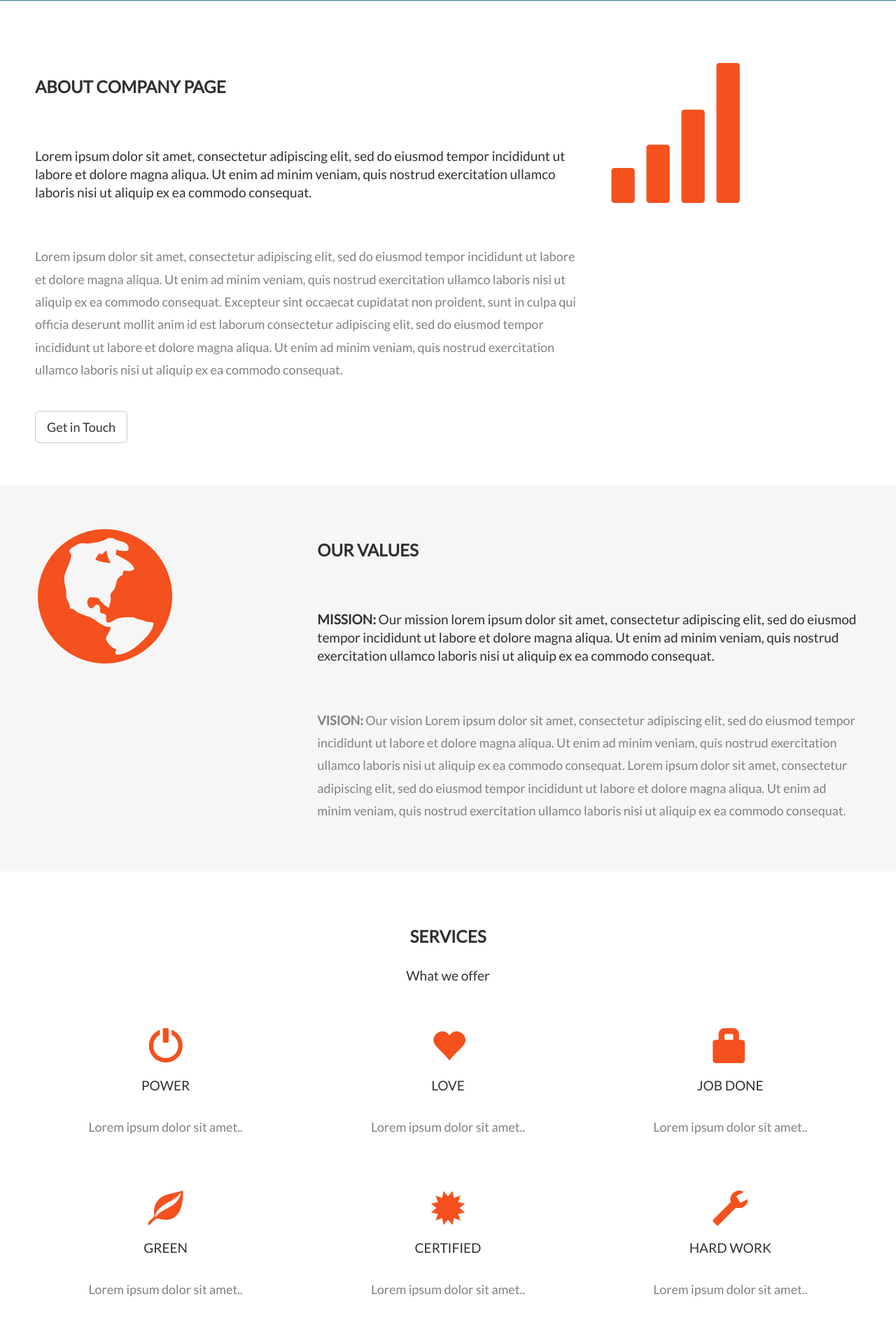
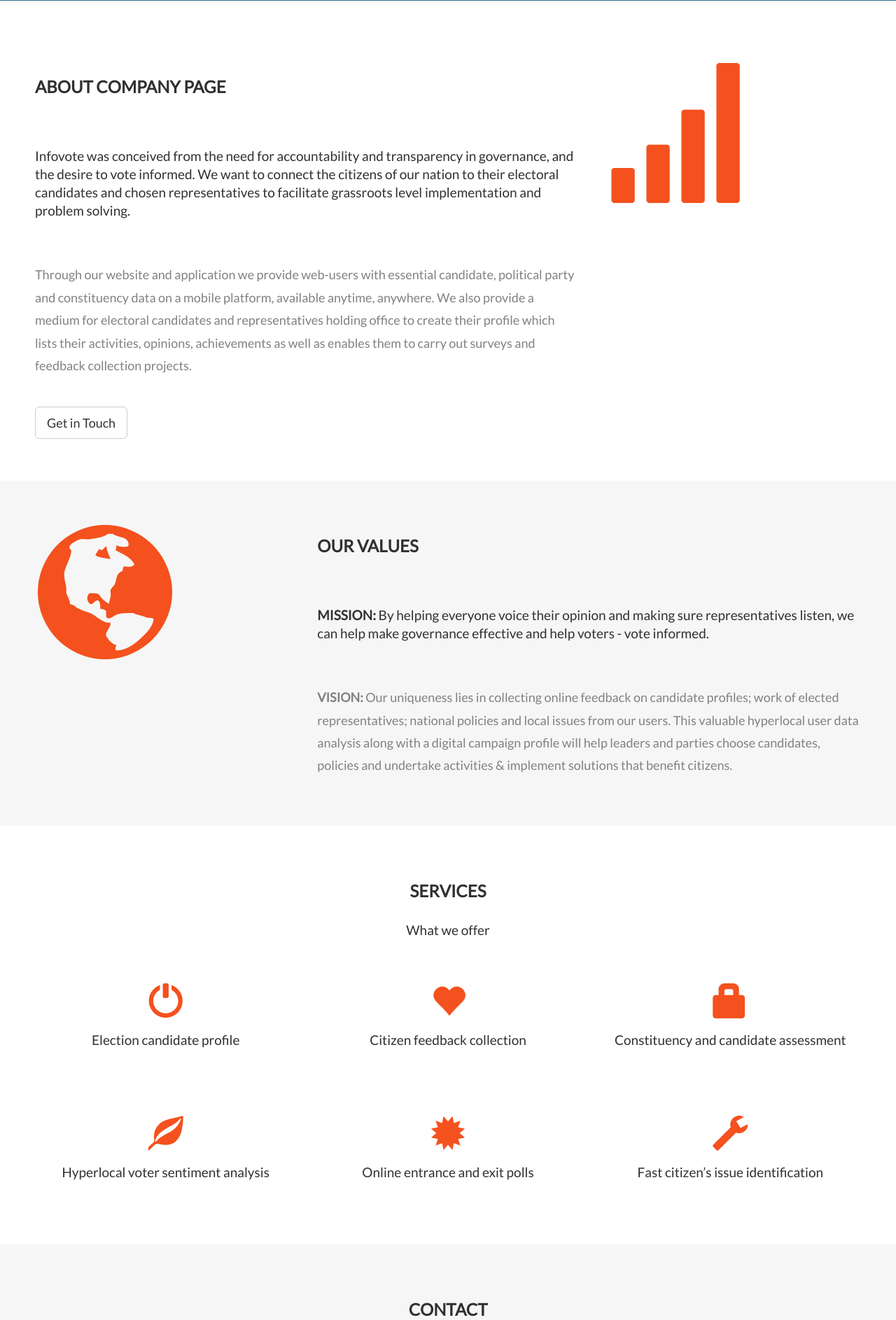
Before and after one commit to himanshurawlani/InfoVote, a Django app: page /info/ in a window 1280 px wide. Shown: the part 418-2304 px from the top of the page at 70% size. Run offline with Django 3.2, Linux system fonts and the light colour scheme; some libraries are stand-ins or nearby versions.

Commit message:
Updated homepage

```diff
--- a/info/templates/info/home.html
+++ b/info/templates/info/home.html
@@ -275,8 +275,9 @@
   <div class="row">
     <div class="col-sm-8">
       <h2>About Company Page</h2><br>
-      <h4>Lorem ipsum dolor sit amet, consectetur adipiscing elit, sed do eiusmod tempor incididunt ut labore et dolore magna aliqua. Ut enim ad minim veniam, quis nostrud exercitation ullamco laboris nisi ut aliquip ex ea commodo consequat.</h4><br>
-      <p>Lorem ipsum dolor sit amet, consectetur adipiscing elit, sed do eiusmod tempor incididunt ut labore et dolore magna aliqua. Ut enim ad minim veniam, quis nostrud exercitation ullamco laboris nisi ut aliquip ex ea commodo consequat. Excepteur sint occaecat cupidatat non proident, sunt in culpa qui officia deserunt mollit anim id est laborum consectetur adipiscing elit, sed do eiusmod tempor incididunt ut labore et dolore magna aliqua. Ut enim ad minim veniam, quis nostrud exercitation ullamco laboris nisi ut aliquip ex ea commodo consequat.</p>
+      <h4>Infovote was conceived from the need for accountability and transparency in governance, and the desire to vote informed. We want to connect the citizens of our nation to their electoral candidates and chosen representatives to facilitate grassroots level implementation and problem solving.</h4><br>
+      <p>Through our website and application we provide web-users with essential candidate, political party and constituency data on a mobile platform, available anytime, anywhere.
+      We also provide a medium for electoral candidates and representatives holding office to create their profile which lists their activities, opinions, achievements as well as enables them to carry out surveys and feedback collection projects. </p>
       <br><button class="btn btn-default btn-lg">Get in Touch</button>
     </div>
     <div class="col-sm-4">
@@ -292,9 +293,8 @@
     </div>
     <div class="col-sm-8">
       <h2>Our Values</h2><br>
-      <h4><strong>MISSION:</strong> Our mission lorem ipsum dolor sit amet, consectetur adipiscing elit, sed do eiusmod tempor incididunt ut labore et dolore magna aliqua. Ut enim ad minim veniam, quis nostrud exercitation ullamco laboris nisi ut aliquip ex ea commodo consequat.</h4><br>
-      <p><strong>VISION:</strong> Our vision Lorem ipsum dolor sit amet, consectetur adipiscing elit, sed do eiusmod tempor incididunt ut labore et dolore magna aliqua. Ut enim ad minim veniam, quis nostrud exercitation ullamco laboris nisi ut aliquip ex ea commodo consequat.
-      Lorem ipsum dolor sit amet, consectetur adipiscing elit, sed do eiusmod tempor incididunt ut labore et dolore magna aliqua. Ut enim ad minim veniam, quis nostrud exercitation ullamco laboris nisi ut aliquip ex ea commodo consequat.</p>
+      <h4><strong>MISSION:</strong> By helping everyone voice their opinion and making sure representatives listen, we can help make governance effective and help voters - vote informed.</h4><br>
+      <p><strong>VISION:</strong> Our uniqueness lies in collecting online feedback on candidate profiles; work of elected representatives; national policies and local issues from our users. This valuable hyperlocal user data analysis along with a digital campaign profile will help leaders and parties choose candidates, policies and undertake activities & implement solutions that benefit citizens.</p>
     </div>
   </div>
 </div>
@@ -307,36 +307,36 @@
   <div class="row slideanim">
     <div class="col-sm-4">
       <span class="glyphicon glyphicon-off logo-small"></span>
-      <h4>POWER</h4>
-      <p>Lorem ipsum dolor sit amet..</p>
+      <h4>Election candidate profile</h4>
+      <!--<p>Lorem ipsum dolor sit amet..</p>-->
     </div>
     <div class="col-sm-4">
       <span class="glyphicon glyphicon-heart logo-small"></span>
-      <h4>LOVE</h4>
-      <p>Lorem ipsum dolor sit amet..</p>
+      <h4>Citizen feedback collection</h4>
+      <!--<p>Lorem ipsum dolor sit amet..</p>-->
     </div>
     <div class="col-sm-4">
       <span class="glyphicon glyphicon-lock logo-small"></span>
-      <h4>JOB DONE</h4>
-      <p>Lorem ipsum dolor sit amet..</p>
+      <h4>Constituency and candidate assessment</h4>
+      <!--<p>Lorem ipsum dolor sit amet..</p>-->
     </div>
   </div>
   <br><br>
   <div class="row slideanim">
     <div class="col-sm-4">
       <span class="glyphicon glyphicon-leaf logo-small"></span>
-      <h4>GREEN</h4>
-      <p>Lorem ipsum dolor sit amet..</p>
+      <h4>Hyperlocal voter sentiment analysis</h4>
+      <!--<p>Lorem ipsum dolor sit amet..</p>-->
     </div>
     <div class="col-sm-4">
       <span class="glyphicon glyphicon-certificate logo-small"></span>
-      <h4>CERTIFIED</h4>
-      <p>Lorem ipsum dolor sit amet..</p>
+      <h4>Online entrance and exit polls</h4>
+      <!--<p>Lorem ipsum dolor sit amet..</p>-->
     </div>
     <div class="col-sm-4">
       <span class="glyphicon glyphicon-wrench logo-small"></span>
-      <h4 style="color:#303030;">HARD WORK</h4>
-      <p>Lorem ipsum dolor sit amet..</p>
+      <h4 style="color:#303030;">Fast citizen’s issue identification</h4>
+      <!--<p>Lorem ipsum dolor sit amet..</p>-->
     </div>
   </div>
 </div>
@@ -347,9 +347,9 @@
   <div class="row">
     <div class="col-sm-5">
       <p>Contact us and we'll get back to you within 24 hours.</p>
-      <p><span class="glyphicon glyphicon-map-marker"></span> Chicago, US</p>
-      <p><span class="glyphicon glyphicon-phone"></span> +00 1515151515</p>
-      <p><span class="glyphicon glyphicon-envelope"></span> myemail@something.com</p>
+      <p><span class="glyphicon glyphicon-map-marker"></span> &nbsp; Mumbai, IN</p>
+      <p><span class="glyphicon glyphicon-phone"></span> &nbsp; +91 7738662672</p>
+      <p><span class="glyphicon glyphicon-envelope"></span> &nbsp; support@infovote.co.in</p>
     </div>
     <div class="col-sm-7 slideanim">
       <div class="row">
```
